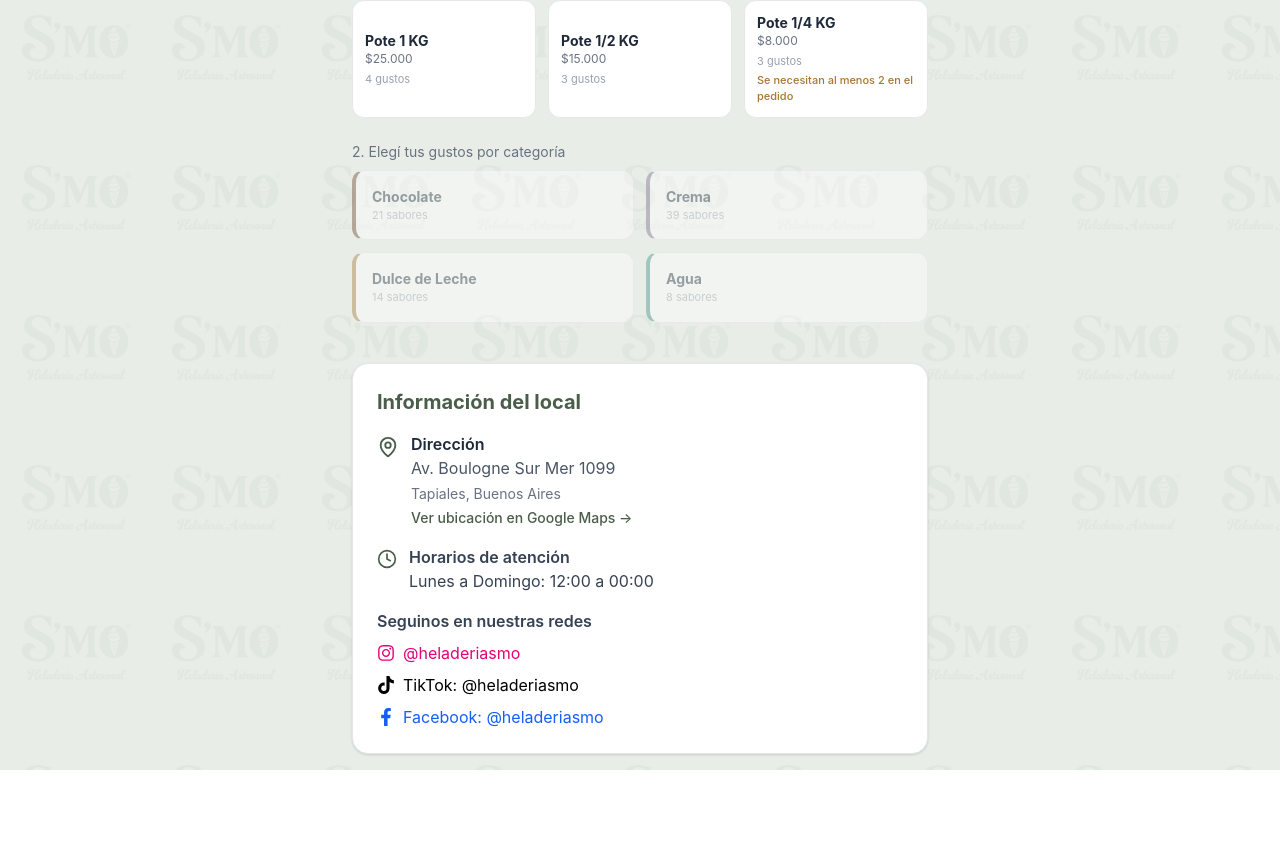
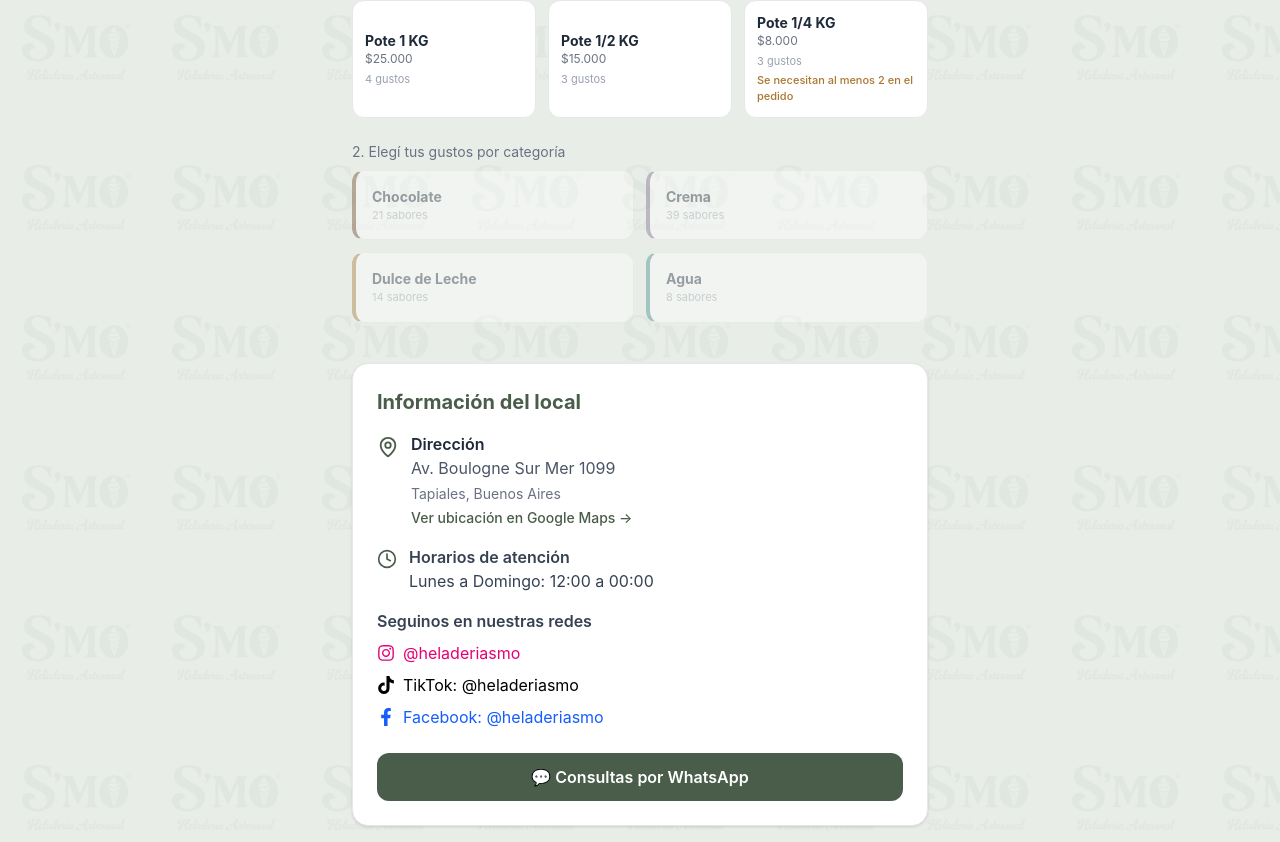
Before and after one commit to FernandoSantos-7/heladeria-smo-v2, a React (Vite) app: page / in a window 1280 px wide. Shown: the part 624-1466 px from the top of the page. Before the commit the page ends 1394 px from the top, so only its background shows below. Built offline with nearby package versions, Linux system fonts and the light colour scheme.

Commit message:
Agrega WhatsApp de consultas

```diff
--- a/src/components/layout/FooterLocal.jsx
+++ b/src/components/layout/FooterLocal.jsx
@@ -79,6 +79,14 @@
               <FaFacebookF size={18} />
               Facebook: @heladeriasmo
             </a>
+            <a
+               href="https://wa.me/5491154229565?text=Hola%20Helader%C3%ADa%20S%27MO%2C%20tengo%20una%20consulta."
+               target="_blank"
+               rel="noreferrer"
+               className="mt-4 flex items-center justify-center gap-2 bg-[#4a5d4a] hover:bg-[#3d4d3d] text-white font-semibold py-3 px-4 rounded-xl transition"
+             >
+               💬 Consultas por WhatsApp
+            </a>
           </div>
         </div>
       </div>
```
